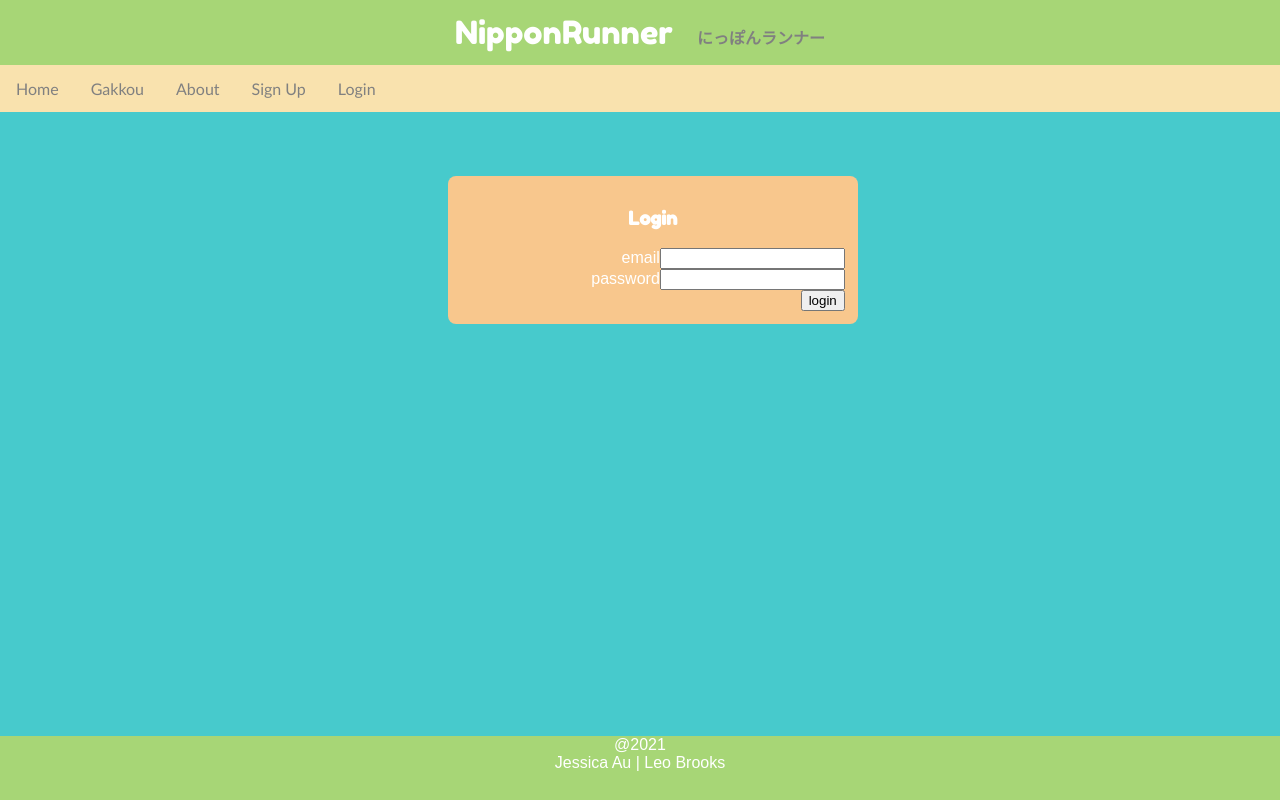
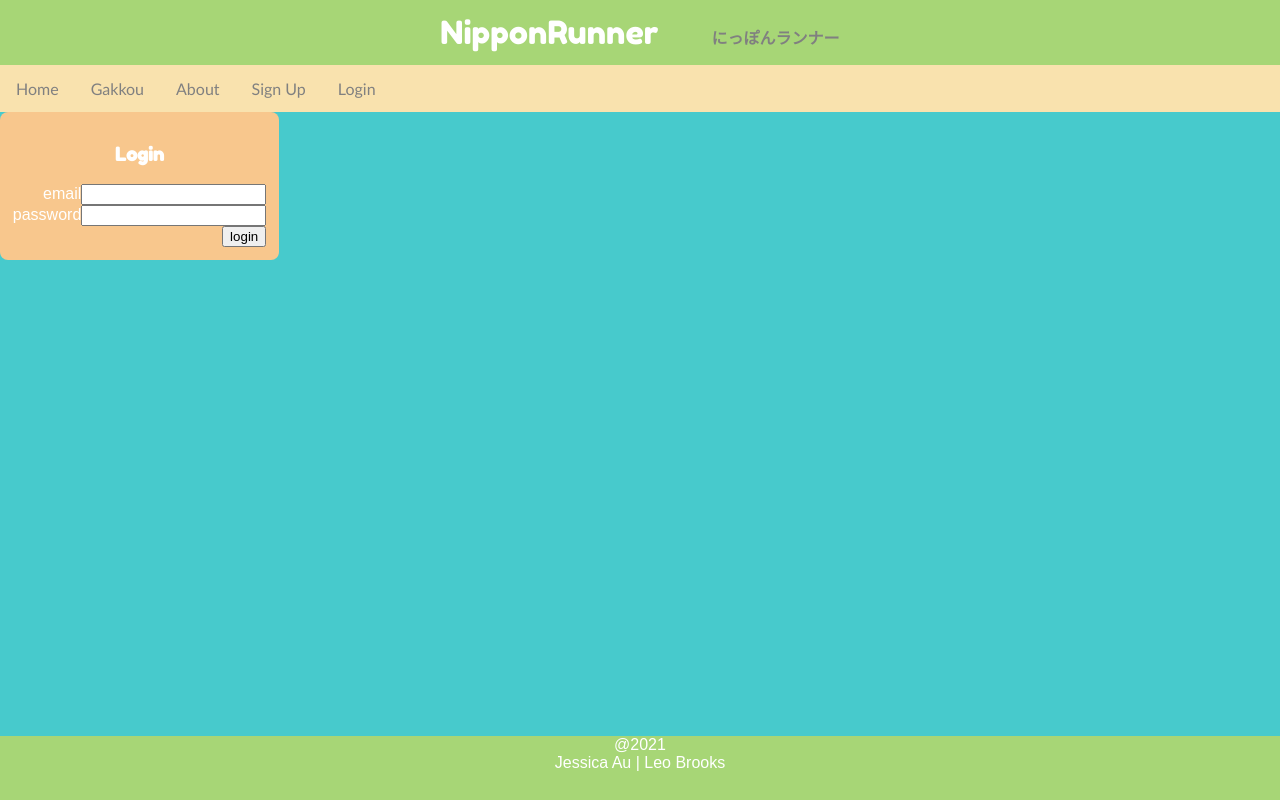
Before and after one commit to jessica-au/nipponrunner, a React (Create React App) app in the folder nipponRunnerFrontEnd/: page /login in a window 1280 px wide. Built offline with nearby package versions, Linux system fonts and the light colour scheme.

Commit message:
forgot to checkout to another branch, minor css changes - primarily commenting out widths and margins

```diff
--- a/nipponRunnerFrontEnd/src/components/Gakkou/Hiragana.js
+++ b/nipponRunnerFrontEnd/src/components/Gakkou/Hiragana.js
@@ -1,8 +1,10 @@
 import React from 'react';
+
 
 const Hiragana = (props) => {
     return (
         <div className="hiraContainer">
+            <div className="hiraRow">
                 <div className="hiragana">
                     あ
             </div>
@@ -12,6 +14,9 @@ const Hiragana = (props) => {
                 <div className="hiragana">
                     う
             </div>
+            </div>
+            <div className="hiraRow">
+
                 <div className="hiragana">
                     え
             </div>
@@ -20,6 +25,7 @@ const Hiragana = (props) => {
              </div>
 
             </div>
+        </div>
     );
 }
 
--- a/nipponRunnerFrontEnd/src/index.css
+++ b/nipponRunnerFrontEnd/src/index.css
@@ -5,9 +5,9 @@ body {
   text-align: center;
   font-family: 'Fredoka One', cursive;
   /* background-image: url("./images/cute-japanese-senior-high-school-students-with-board-free-vector.jpg"); */
-  background-size: 100%;
+  /* background-size: 100%;
   background-repeat:no-repeat;
-  background-position:top;
+  background-position:top; */
   background-color: #47CACC;
   margin: 0;
   color: white;
@@ -21,7 +21,7 @@ h1, h2, h3 {
 .appNameHeader {
   background-color: #A7D676;
   position: relative;
-  padding: 1% 8%;
+  padding: 1% 2%;
 
 }
 
@@ -30,13 +30,13 @@ h1, h2, h3 {
   color: white;
   text-align: left;
   display: inline;
-  padding: 0 10px;
+  padding: 1% 2%;
 }
 
 .japaneseName {
   color: grey;
   display: inline;
-  padding: 0 10px;
+  padding: 1% 2%;
   font-weight: bold;
 }
 
@@ -67,9 +67,9 @@ h1, h2, h3 {
   position:absolute;
   background-color: #F8C78D;
   color: white;
-  width: 30%;
+  /* width: 30%; */
   padding: 1%;
-  margin: 5% 35%;
+  /* margin: 5% 35%; */
   border-radius: 8px;
   text-align: right;
 }
@@ -78,7 +78,7 @@ h1, h2, h3 {
   position: absolute;
   margin: 5% 5%;
   align-self: center;
-  width: 100%;
+  /* width: 100%; */
 }
 
 .hiraContainer {
@@ -86,8 +86,12 @@ h1, h2, h3 {
   padding: 2%;
   border-radius: 8px;
   text-align: center;
+  flex-direction: column;
+
+}
+.hiraRow {
+  display:flex;
   flex-direction: row;
-
 }
 
 .hiragana {
```
Lines whose indentation alone changed are shown as unchanged.
